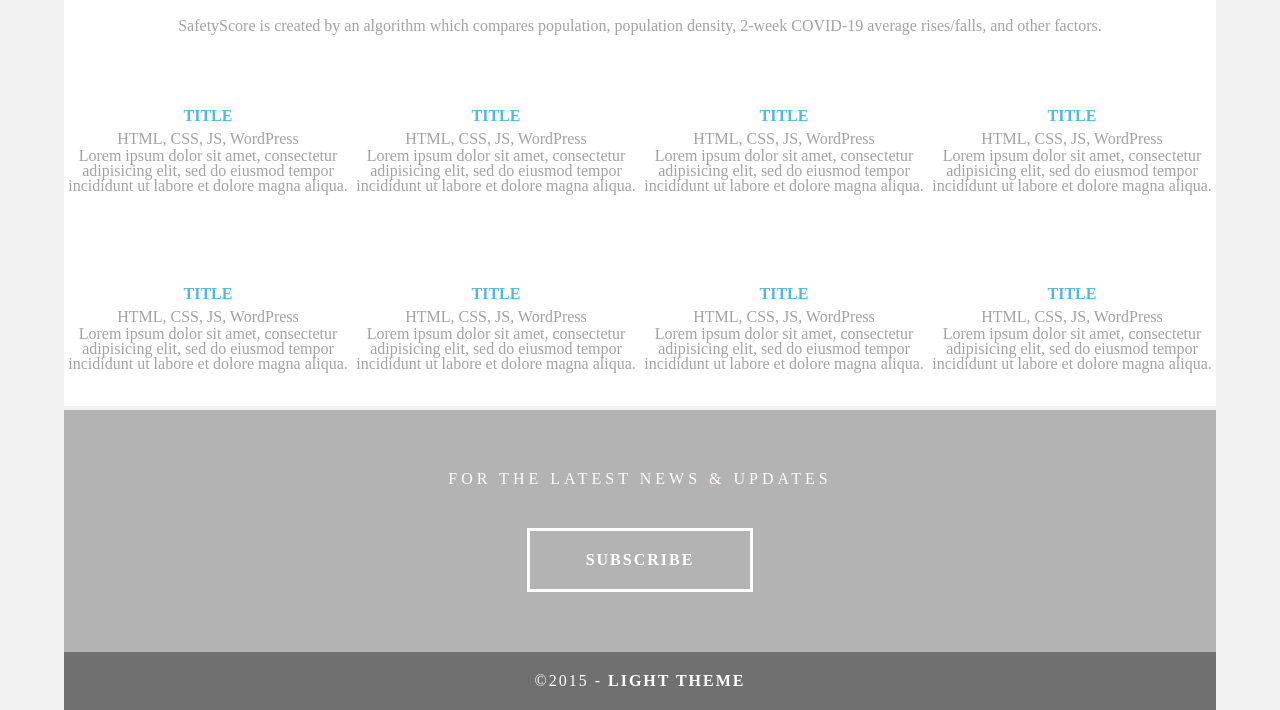
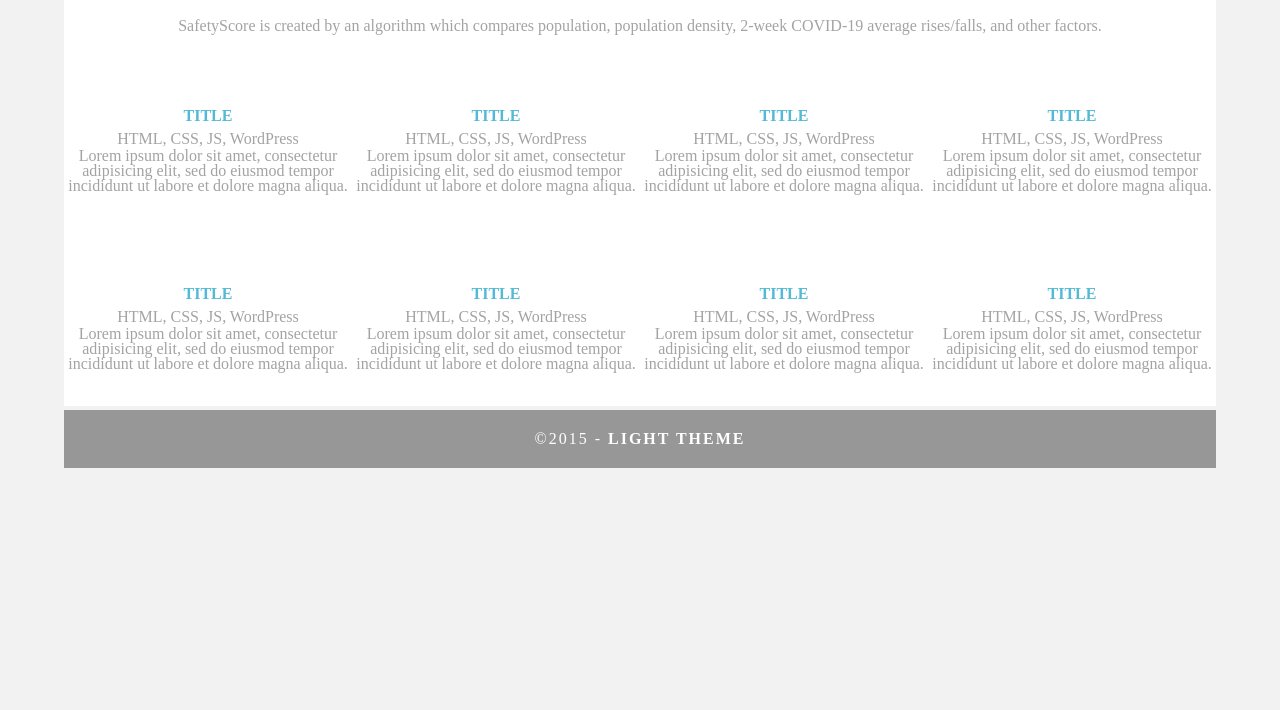
Before and after one commit to keaton4422/safetyscore, a plain HTML site: page singlePageTemplate.html in a window 1280 px wide. Shown: the part 708-1418 px from the top of the page. After the commit the page ends 1176 px from the top, so only its background shows below. Drawn offline with Linux system fonts and the light colour scheme.

Commit message:
Updated html

```diff
--- a/css/singlePageTemplate.css
+++ b/css/singlePageTemplate.css
@@ -227,30 +227,18 @@ footer .footer_column p {
 	color: #FFFFFF;
 	transition: all 0.3s linear;
 }
-.button:hover {
-	background-color: #FEFEFE;
-	color: #C4C4C4;
-	cursor: pointer;
-}
 .copyright {
 	text-align: center;
 	padding-top: 20px;
 	padding-bottom: 20px;
-	background-color: #717070;
+	background-color: #979797;
 	color: #FFFFFF;
 	text-transform: uppercase;
 	font-weight: lighter;
 	letter-spacing: 2px;
 	border-top-width: 2px;
 }
-.footer_banner {
-	background-color: #B3B3B3;
-	padding-top: 60px;
-	padding-bottom: 60PX;
-	margin-bottom: 0px;
-	background-image: url(../images/pattern.png);
-	background-repeat: repeat;
-}
+
 footer {
 	display: inline-block;
 }
--- a/singlePageTemplate.html
+++ b/singlePageTemplate.html
@@ -86,12 +86,6 @@
       <p class="text_column">Lorem ipsum dolor sit amet, consectetur adipisicing elit, sed do eiusmod tempor incididunt ut labore et dolore magna aliqua.</p>
     </div>
   </div>
-  <!-- Footer Section -->
-  <section class="footer_banner" id="contact">
-    <h2 class="hidden">Footer Banner Section </h2>
-    <p class="hero_header">FOR THE LATEST NEWS &amp; UPDATES</p>
-    <div class="button">subscribe</div>
-  </section>
   <!-- Copyrights Section -->
   <div class="copyright">&copy;2015 - <strong>Light Theme</strong></div>
 </div>
```
